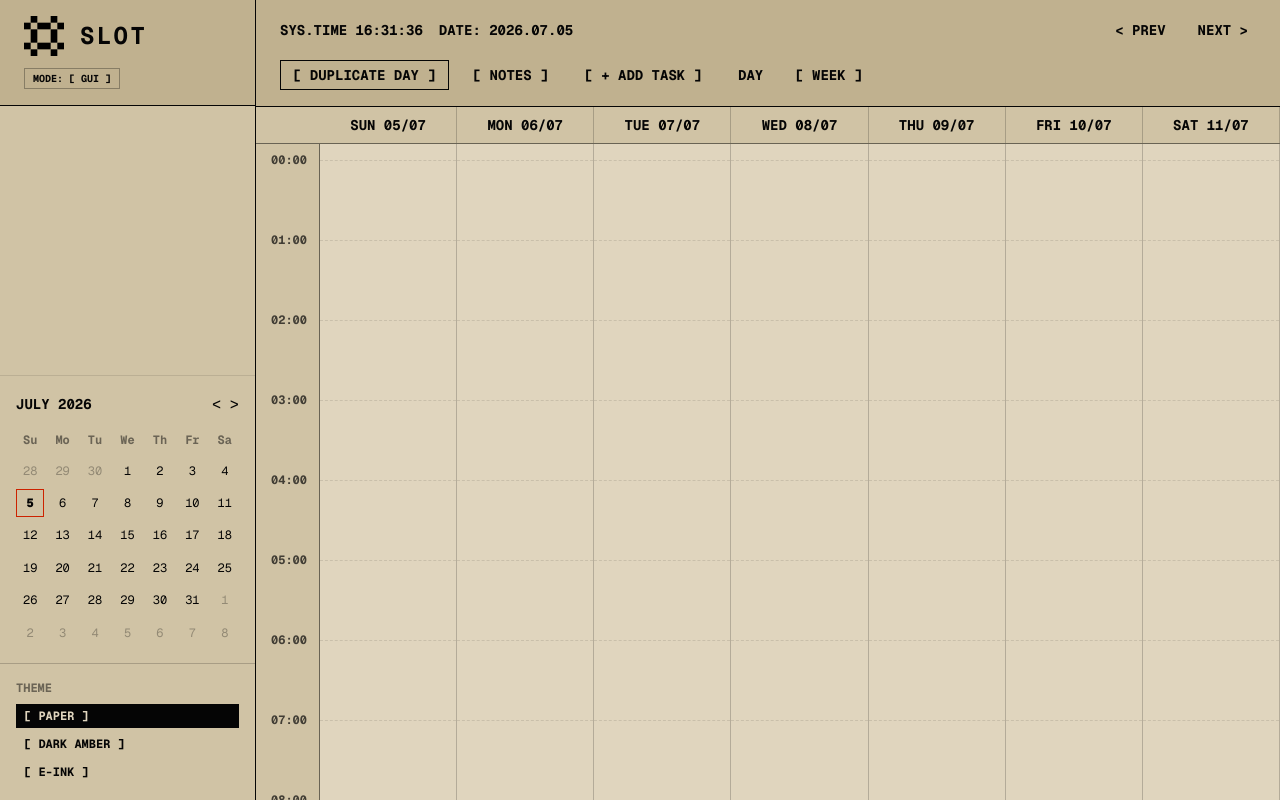
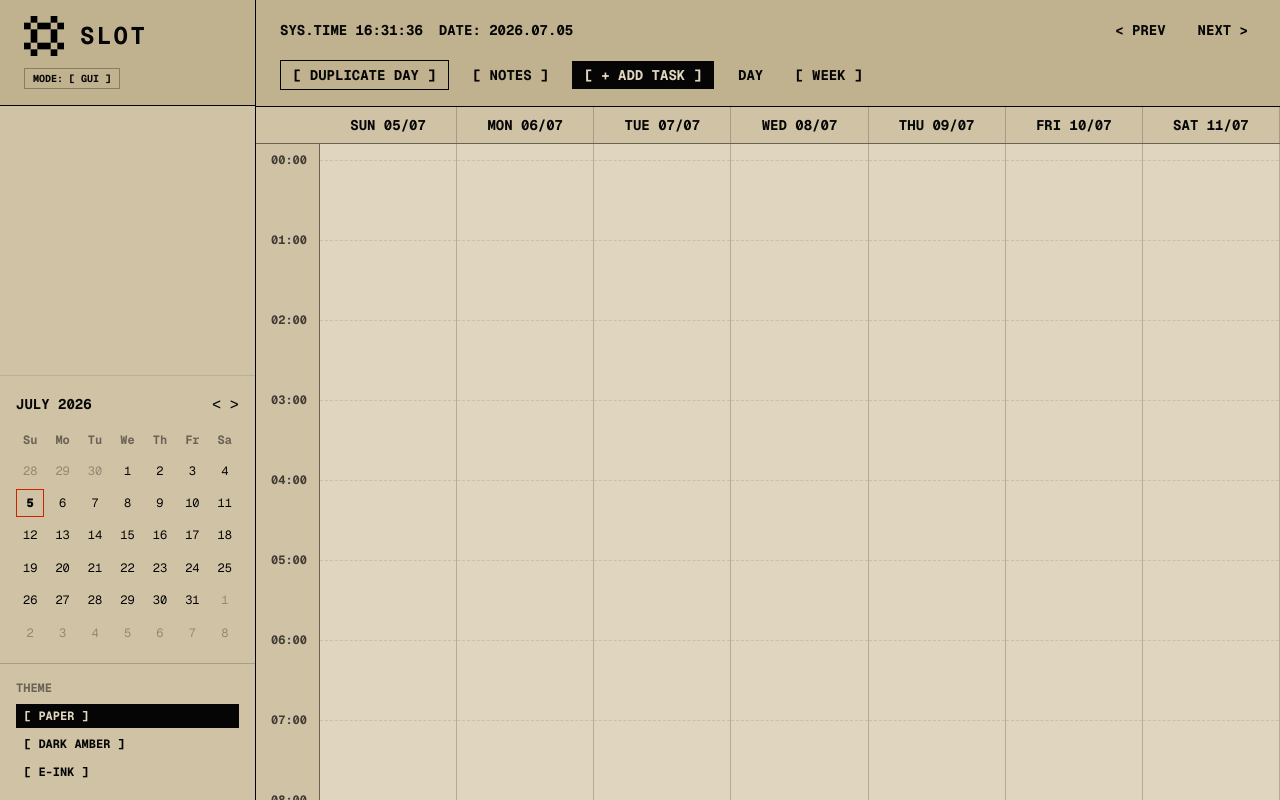
Before and after one commit to MukundhArul/slot, a Next.js app: page / in a window 1280 px wide. Built offline with nearby package versions, Linux system fonts and the light colour scheme.

Commit message:
Fix Add Task button not opening modal and default color

```diff
--- a/src/components/CommandBar.tsx
+++ b/src/components/CommandBar.tsx
@@ -18,7 +18,8 @@ export default function CommandBar() {
     setMobileMenuOpen,
     controlMode,
     scratchpadOpen,
-    setScratchpadOpen
+    setScratchpadOpen,
+    setSelectedBlockId
   } = useCalendarStore();
   const [timeStr, setTimeStr] = useState('');
 
@@ -104,16 +105,17 @@ export default function CommandBar() {
             </button>
             <button
               onClick={() => {
-                addBlock({
+                const newId = addBlock({
                   title: 'NEW TASK',
                   description: '',
-                  color: 'var(--color-green)',
+                  color: 'var(--color-amber)',
                   date: format(currentDate, 'yyyy-MM-dd'),
                   startTime: '12:00',
                   duration: 60,
                 });
+                setSelectedBlockId(newId);
               }}
-              className="bg-color-green text-[#050505] px-3 py-1 font-bold hover:scale-105 transition-transform flex-shrink-0"
+              className="bg-foreground text-background px-3 py-1 font-bold hover:scale-105 transition-transform flex-shrink-0"
             >
               [ + ADD TASK ]
             </button>
--- a/src/store/useCalendarStore.ts
+++ b/src/store/useCalendarStore.ts
@@ -42,7 +42,7 @@ interface CalendarState {
   scratchpads: Record<string, string>;
   scratchpadOpen: boolean;
 
-  addBlock: (block: Omit<TimeBlock, 'id'>) => void;
+  addBlock: (block: Omit<TimeBlock, 'id'>) => string;
   updateBlock: (id: string, updates: Partial<TimeBlock>) => void;
   removeBlock: (id: string) => void;
 
@@ -89,9 +89,13 @@ export const useCalendarStore = create<CalendarState>()(
       controlMode: 'GUI',
       setControlMode: (mode) => set({ controlMode: mode }),
 
-      addBlock: (block) => set((state) => ({
-        blocks: [...state.blocks, { ...block, id: Math.random().toString(36).substr(2, 9) }]
-      })),
+      addBlock: (block) => {
+        const newId = Math.random().toString(36).substr(2, 9);
+        set((state) => ({
+          blocks: [...state.blocks, { ...block, id: newId }]
+        }));
+        return newId;
+      },
       updateBlock: (id, updates) => set((state) => {
         const existing = state.blocks.find(b => b.id === id);
         if (existing) {
```
